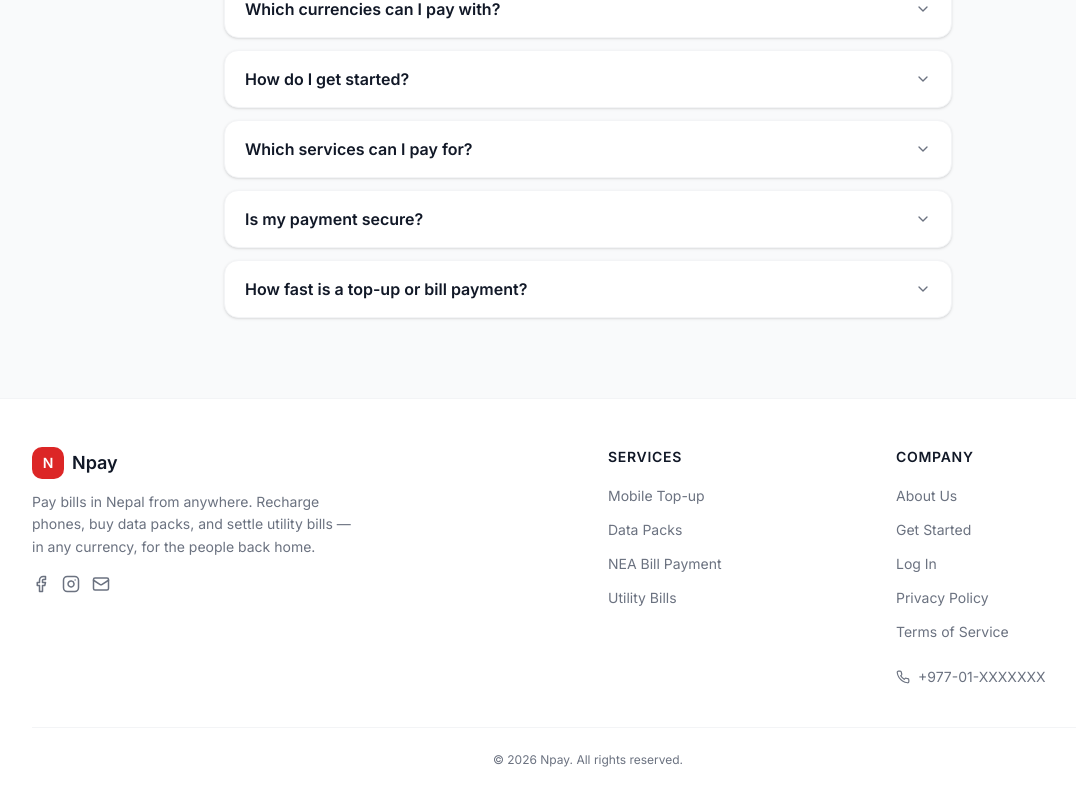
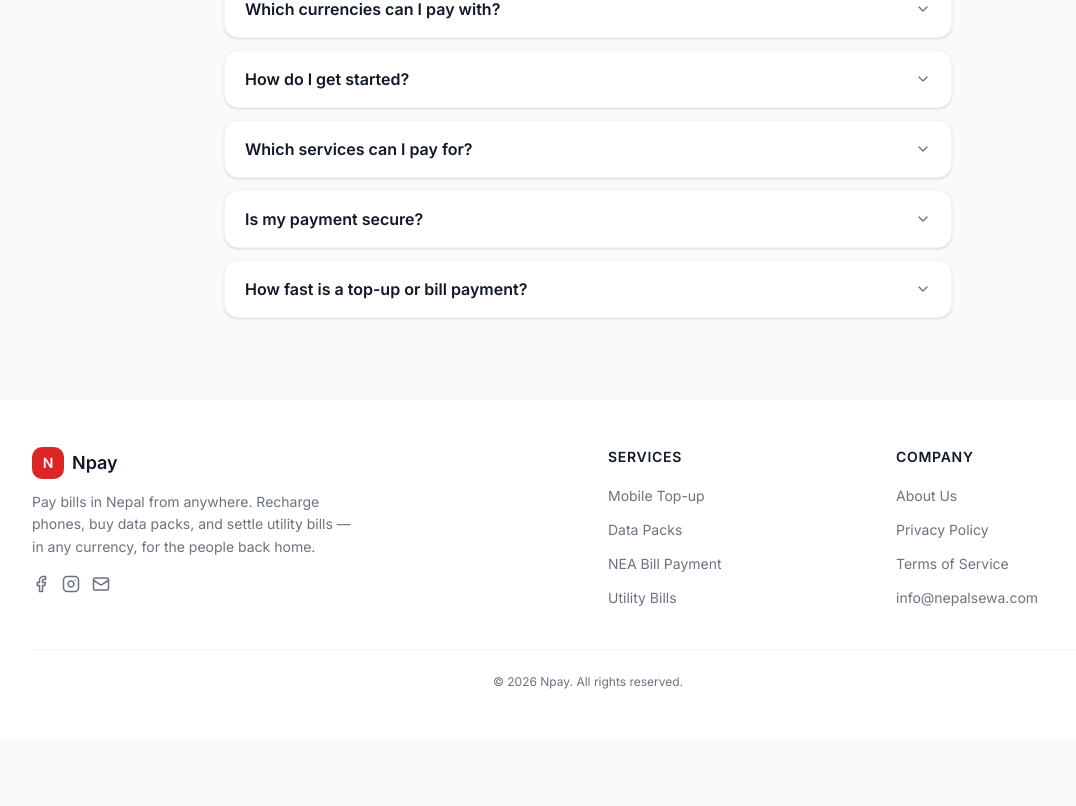
Before and after one commit to Nerotechnp/Npay-frontend, a Next.js app: page / in a window 1280 px wide. Shown: the part 3361-4167 px from the top of the page, without its empty margins (52-1128 px from the left). After the commit the page ends 4099 px from the top, so only its background shows below. Built offline with nearby package versions, Linux system fonts and the light colour scheme.

Commit message:
Footer: use info@nepalsewa.com everywhere, align email gap with list

```diff
--- a/components/HomePage/footer.tsx
+++ b/components/HomePage/footer.tsx
@@ -1,5 +1,5 @@
 import Link from "next/link";
-import { Facebook, Instagram, Mail, Phone } from "lucide-react";
+import { Facebook, Instagram, Mail } from "lucide-react";
 
 export function Footer() {
   return (
@@ -25,7 +25,7 @@ export function Footer() {
               <a href="#" className="text-ink-3 transition-colors hover:text-moss" aria-label="Instagram">
                 <Instagram size={18} />
               </a>
-              <a href="mailto:support@npay.com" className="text-ink-3 transition-colors hover:text-moss" aria-label="Email">
+              <a href="mailto:info@nepalsewa.com" className="text-ink-3 transition-colors hover:text-moss" aria-label="Email">
                 <Mail size={18} />
               </a>
             </div>
@@ -61,10 +61,9 @@ export function Footer() {
             <ul className="space-y-2.5">
               {[
                 { label: "About Us", href: "#" },
-                { label: "Get Started", href: "/login" },
-                { label: "Log In", href: "/login" },
                 { label: "Privacy Policy", href: "#" },
                 { label: "Terms of Service", href: "#" },
+                { label: "info@nepalsewa.com", href: "mailto:info@nepalsewa.com" },
               ].map((link) => (
                 <li key={link.label}>
                   <Link
@@ -76,11 +75,6 @@ export function Footer() {
                 </li>
               ))}
             </ul>
-
-            <div className="mt-6 flex items-center gap-2 text-sm text-ink-3">
-              <Phone size={14} />
-              <span>+977-01-XXXXXXX</span>
-            </div>
           </div>
         </div>
 
```
